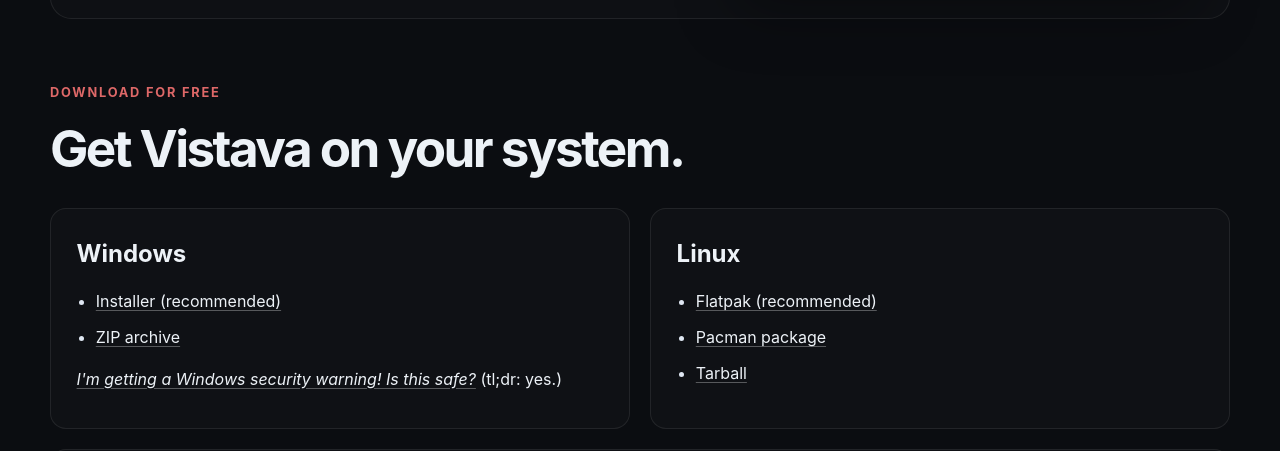
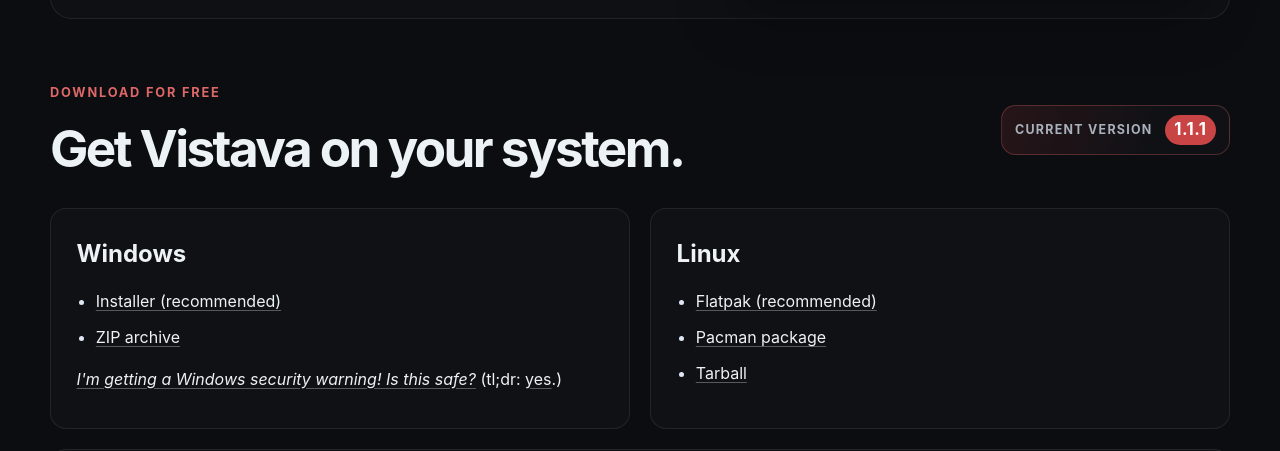
Before and after one commit to bauermaximilian/Vistava, a plain HTML site: page index.html in a window 1280 px wide. Shown: the part 2595-3046 px from the top of the page. Drawn offline with Linux system fonts and the light colour scheme.

Commit message:
Update website

```diff
--- a/docs.html
+++ b/docs.html
@@ -18,14 +18,9 @@
         loadSidebar: '0-outline.md',
         subMaxLevel: 3,
         repo: 'bauermaximilian/Vistava',
-        auto2top: true,
-        search: {
-          paths: "auto",
-          depth: 4,
-        }
+        auto2top: true
       };
     </script>
     <script src="//cdn.jsdelivr.net/npm/docsify@5"></script>
-    <script src="//cdn.jsdelivr.net/npm/docsify@5/dist/plugins/search.min.js"></script>
   </body>
 </html>
--- a/index.html
+++ b/index.html
@@ -173,26 +173,32 @@
 
       <section class="download container" id="download">
         <div class="section-heading">
-          <p class="eyebrow">Download for free</p>
-          <h2>Get Vistava on your system.</h2>
+          <div class="download-heading-copy">
+            <p class="eyebrow">Download for free</p>
+            <h2>Get Vistava on your system.</h2>
+          </div>
+          <div class="version-banner" aria-label="Current version 1.1.1">
+            <span class="version-label">Current version</span>
+            <strong class="version-number">1.1.1</strong>
+          </div>
         </div>
 
         <div class="download-grid">
           <article class="download-card">
             <h3>Windows</h3>
             <ul>
-              <li><a href="https://github.com/bauermaximilian/Vistava/releases/download/v1.1.0/vistava-win-setup-1.1.0.exe" target="_blank" rel="noreferrer noopener">Installer (recommended)</a></li>
-              <li><a href="https://github.com/bauermaximilian/Vistava/releases/download/v1.1.0/vistava-win-1.1.0.zip" target="_blank" rel="noreferrer noopener">ZIP archive</a></li>
+              <li><a href="https://github.com/bauermaximilian/Vistava/releases/download/v1.1.1/vistava-win-setup-1.1.1.exe" target="_blank" rel="noreferrer noopener">Installer (recommended)</a></li>
+              <li><a href="https://github.com/bauermaximilian/Vistava/releases/download/v1.1.1/vistava-win-1.1.1.zip" target="_blank" rel="noreferrer noopener">ZIP archive</a></li>
             </ul>
-            <a href="docs.html#/2-installation?id=installer" target="_blank"><i>I'm getting a Windows security warning! Is this safe?</i></a> (tl;dr: yes.)
+            <a href="docs.html#/2-installation?id=installer" target="_blank"><i>I'm getting a Windows security warning! Is this safe?</i></a> (tl;dr: <a href="https://www.virustotal.com/gui/url/e84d2f9809113d1e56f67eed68646df03386b9252e261ba25af1d146d7ee9f32" target="_blank">yes</a>.)
           </article>
 
           <article class="download-card">
             <h3>Linux</h3>
             <ul>
               <li><a href="https://flathub.org/en/apps/net.vistava.vistava" target="_blank" rel="noreferrer noopener">Flatpak (recommended)</a></li>
-              <li><a href="https://github.com/bauermaximilian/Vistava/releases/download/v1.1.0/vistava-linux-1.1.0.pacman" target="_blank" rel="noreferrer noopener">Pacman package</a></li>
-              <li><a href="https://github.com/bauermaximilian/Vistava/releases/download/v1.1.0/vistava-linux-1.1.0.tar.bz2" target="_blank" rel="noreferrer noopener">Tarball</a></li>
+              <li><a href="https://github.com/bauermaximilian/Vistava/releases/download/v1.1.0/vistava-linux-1.1.1.pacman" target="_blank" rel="noreferrer noopener">Pacman package</a></li>
+              <li><a href="https://github.com/bauermaximilian/Vistava/releases/download/v1.1.0/vistava-linux-1.1.1.tar.bz2" target="_blank" rel="noreferrer noopener">Tarball</a></li>
             </ul>
           </article>
 
--- a/styles.css
+++ b/styles.css
@@ -287,6 +287,17 @@ article, section {
   margin-bottom: 2rem;
 }
 
+.download .section-heading {
+  display: flex;
+  align-items: center;
+  justify-content: space-between;
+  gap: 1.5rem;
+}
+
+.download-heading-copy {
+  min-width: 0;
+}
+
 .section-heading h2 {
   margin: 0;
   font-size: clamp(2rem, 4vw, 3.2rem);
@@ -493,6 +504,34 @@ article, section {
   gap: 1.25rem;
 }
 
+.version-banner {
+  display: flex;
+  align-items: center;
+  flex: 0 0 auto;
+  gap: 0.75rem;
+  padding: 0.55rem 0.8rem;
+  border: 1px solid rgba(222, 104, 104, 0.3);
+  border-radius: 0.9rem;
+  background: linear-gradient(110deg, var(--accent-soft), rgba(255, 255, 255, 0.02) 70%);
+}
+
+.version-label {
+  color: var(--muted);
+  font-size: 0.78rem;
+  font-weight: 700;
+  letter-spacing: 0.1em;
+  text-transform: uppercase;
+}
+
+.version-number {
+  padding: 0.1rem 0.6rem;
+  border-radius: 999px;
+  background: var(--accent);
+  color: #fff;
+  font-size: 1.05rem;
+  letter-spacing: 0.03em;
+}
+
 .download-card {
   padding: 1.6rem;
   border-radius: 1rem;
@@ -659,6 +698,12 @@ article, section {
     min-height: calc(100svh - 16rem);
   }
 
+  .download .section-heading {
+    align-items: flex-start;
+    flex-direction: column;
+    gap: 1rem;
+  }
+
   .lead br {
     display: none;
   }
```
Also changed, not shown: docs/1-intro.md (+4 -4 lines), docs/2-installation.md (+1 -1 lines).
